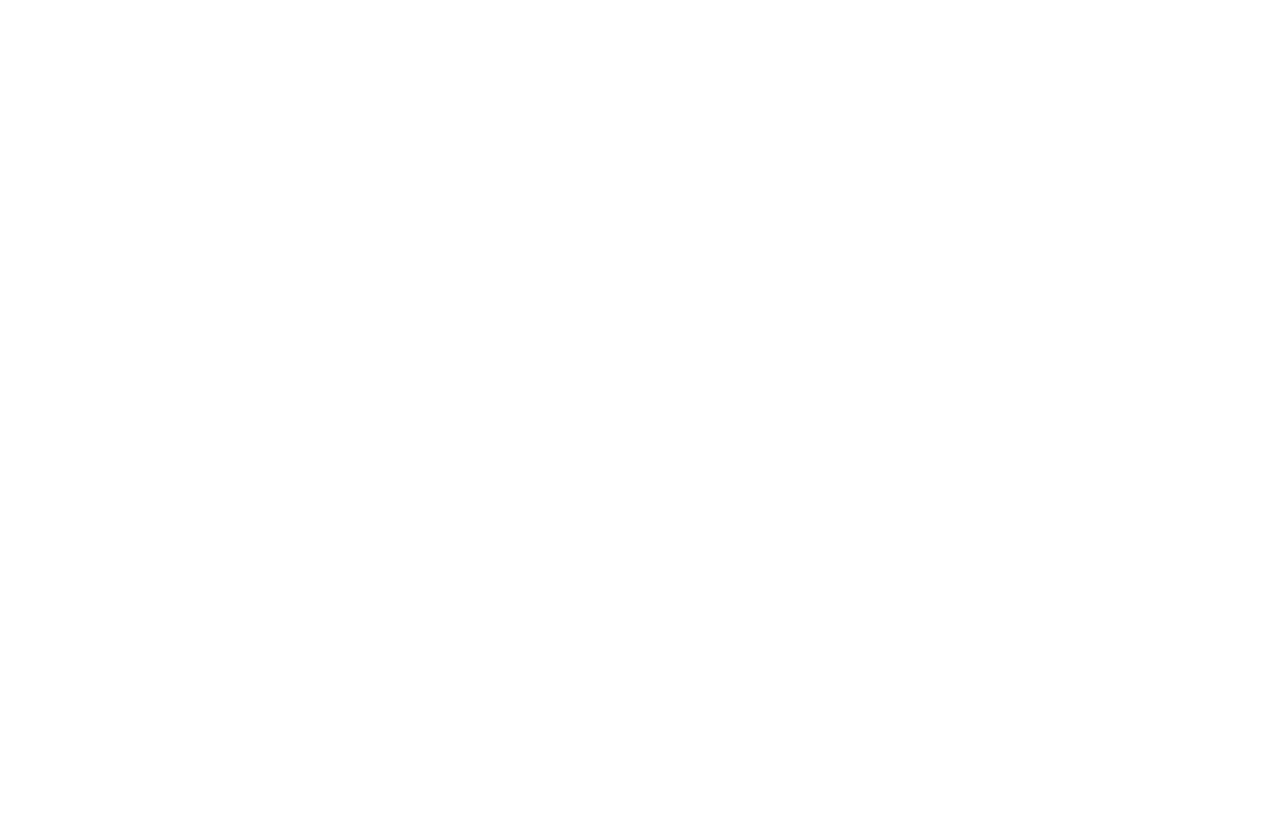
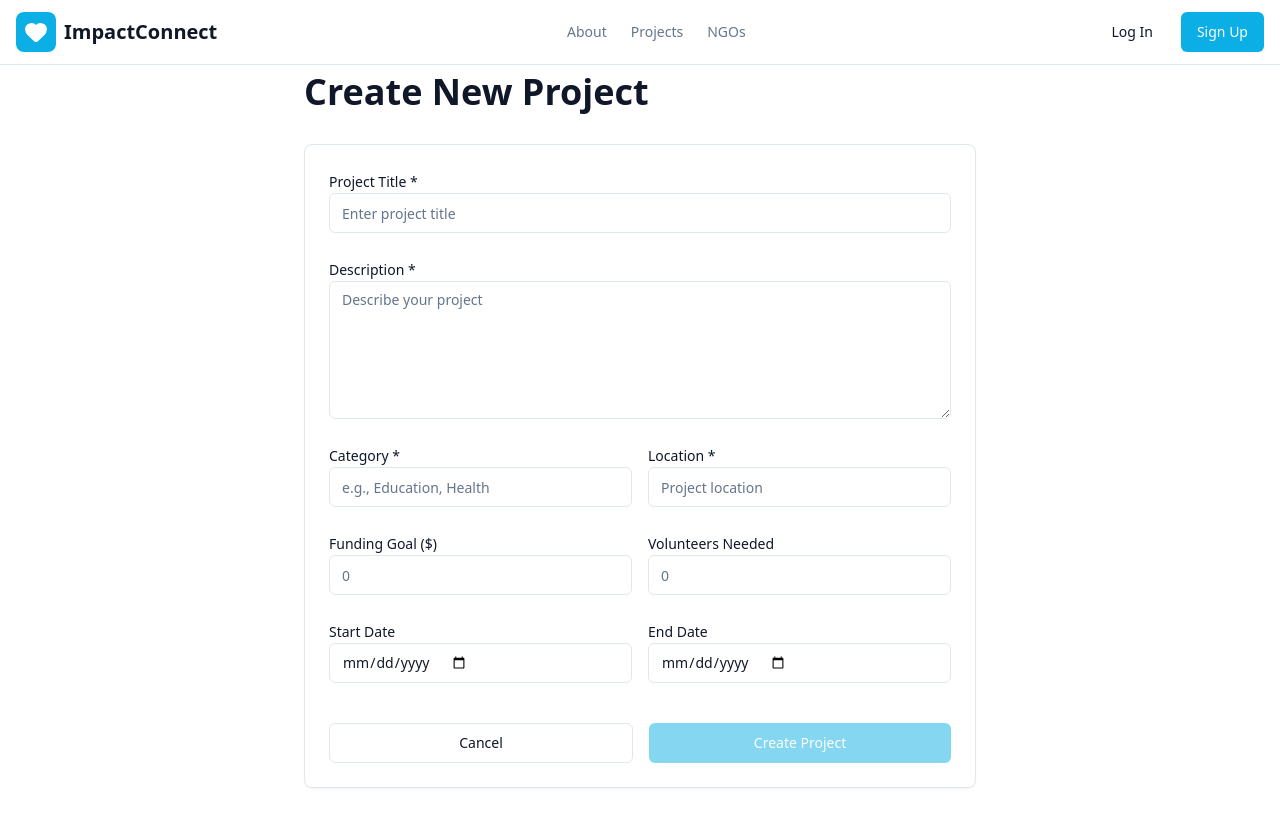
Before and after one commit to PranjalMantri/ImpactConnect, a React (Vite) app: page /ngo/create-project in a window 1280 px wide. Before the commit this address had no page. Shown: the top 826 px of the page. Before the commit the page ends 800 px from the top, so only its background shows below. Built offline with nearby package versions, Linux system fonts and the light colour scheme.

Commit message:
feat: add Create Project page and update routing

```diff
--- a/src/main.jsx
+++ b/src/main.jsx
@@ -12,6 +12,7 @@
 import DonorDashboard from "./pages/DonorDashboard.jsx";
 import Messages from "./pages/Messages.jsx";
 import NGODashboard from "./pages/NGODashboard.jsx";
+import CreateProject from "./pages/CreateProject.jsx";
 
 createRoot(document.getElementById("root")).render(
   <StrictMode>
@@ -27,6 +28,7 @@
         <Route path="/donor-dashboard" element={<DonorDashboard />} />
         <Route path="/messages" element={<Messages />} />
         <Route path="/ngo-dashboard" element={<NGODashboard />} />
+        <Route path="/ngo/create-project" element={<CreateProject />} />
       </Routes>
     </BrowserRouter>
   </StrictMode>
--- /dev/null
+++ b/src/pages/CreateProject.jsx
@@ -0,0 +1,239 @@
+import { useState } from "react";
+import { useNavigate } from "react-router-dom";
+import Navbar from "../components/Navbar";
+import {
+  Card,
+  CardContent,
+  CardHeader,
+  CardTitle,
+} from "../components/ui/Card";
+import { Button } from "../components/ui/Button";
+import { Input } from "../components/ui/Input";
+import { Textarea } from "../components/ui/TextArea";
+import { Label } from "../components/ui/Label";
+
+// --- Dummy Data and Functions for Frontend Development ---
+
+// Simulate a verified NGO session
+const DUMMY_NGO = {
+  id: "ngo-456",
+  organization_name: "Hope for the Future Foundation",
+  verification_status: "verified", // Ensure this is 'verified' to show the form
+};
+const DUMMY_NGO_UNVERIFIED = {
+  id: "ngo-789",
+  organization_name: "Unverified Charity",
+  verification_status: "pending",
+};
+
+// Use the verified NGO for the main component display
+const ngo = DUMMY_NGO;
+
+// --- Component ---
+
+const CreateProject = () => {
+  const navigate = useNavigate();
+  const [formData, setFormData] = useState({
+    title: "",
+    description: "",
+    category: "",
+    location: "",
+    fundingGoal: "",
+    volunteersNeeded: "",
+    startDate: "",
+    endDate: "",
+  });
+  const [isSubmitting, setIsSubmitting] = useState(false); // Dummy loading state
+
+  const handleChange = (e) => {
+    const { id, value } = e.target;
+    setFormData({ ...formData, [id]: value });
+  };
+
+  const handleSubmit = () => {
+    // Basic form validation check (required fields from your original code)
+    if (
+      !formData.title ||
+      !formData.description ||
+      !formData.category ||
+      !formData.location
+    ) {
+      console.error("Please fill out all required fields.");
+      // In a real app, you would show a toast/error here
+      return;
+    }
+
+    setIsSubmitting(true);
+
+    // Simulate API call delay
+    setTimeout(() => {
+      // Log the data instead of sending to Supabase
+      console.log("--- New Project Data ---");
+      console.log("NGO ID:", ngo.id);
+      console.log("Title:", formData.title);
+      console.log("Category:", formData.category);
+      console.log("Funding Goal:", parseFloat(formData.fundingGoal) || 0);
+      console.log("------------------------");
+
+      setIsSubmitting(false);
+
+      // Simulate successful toast and navigation
+      console.log("Project created successfully! (Simulated)");
+      navigate("/ngo-dashboard");
+    }, 1500);
+  };
+
+  // Check 2: Verification Status (Simulate failure with DUMMY_NGO_UNVERIFIED if needed)
+  if (ngo.verification_status !== "verified") {
+    return (
+      <div className="min-h-screen flex flex-col">
+        <Navbar />
+        <main className="flex-1 flex items-center justify-center">
+          <Card className="w-full max-w-md">
+            <CardHeader>
+              <CardTitle>Verification Pending</CardTitle>
+            </CardHeader>
+            <CardContent>
+              <p className="mb-4">
+                Your NGO must be verified before creating projects.
+              </p>
+              <Button onClick={() => navigate("/")}>Return Home</Button>
+            </CardContent>
+          </Card>
+        </main>
+      </div>
+    );
+  }
+
+  const isFormValid =
+    formData.title &&
+    formData.description &&
+    formData.category &&
+    formData.location;
+
+  return (
+    <div className="mt-10 min-h-screen flex flex-col">
+      <Navbar />
+      <main className="flex-1 container mx-auto px-4 py-8">
+        <div className="max-w-2xl mx-auto">
+          <h1 className="text-4xl font-bold mb-8">Create New Project</h1>
+
+          <Card>
+            <CardContent className="pt-6 space-y-6">
+              {/* Project Title */}
+              <div>
+                <Label htmlFor="title">Project Title *</Label>
+                <Input
+                  id="title"
+                  value={formData.title}
+                  onChange={handleChange}
+                  placeholder="Enter project title"
+                />
+              </div>
+
+              {/* Description */}
+              <div>
+                <Label htmlFor="description">Description *</Label>
+                <Textarea
+                  id="description"
+                  value={formData.description}
+                  onChange={handleChange}
+                  placeholder="Describe your project"
+                  rows={6}
+                />
+              </div>
+
+              {/* Category & Location */}
+              <div className="grid grid-cols-1 sm:grid-cols-2 gap-4">
+                <div>
+                  <Label htmlFor="category">Category *</Label>
+                  <Input
+                    id="category"
+                    value={formData.category}
+                    onChange={handleChange}
+                    placeholder="e.g., Education, Health"
+                  />
+                </div>
+                <div>
+                  <Label htmlFor="location">Location *</Label>
+                  <Input
+                    id="location"
+                    value={formData.location}
+                    onChange={handleChange}
+                    placeholder="Project location"
+                  />
+                </div>
+              </div>
+
+              {/* Funding Goal & Volunteers Needed */}
+              <div className="grid grid-cols-1 sm:grid-cols-2 gap-4">
+                <div>
+                  <Label htmlFor="fundingGoal">Funding Goal ($)</Label>
+                  <Input
+                    id="fundingGoal"
+                    type="number"
+                    value={formData.fundingGoal}
+                    onChange={handleChange}
+                    placeholder="0"
+                  />
+                </div>
+                <div>
+                  <Label htmlFor="volunteersNeeded">Volunteers Needed</Label>
+                  <Input
+                    id="volunteersNeeded"
+                    type="number"
+                    value={formData.volunteersNeeded}
+                    onChange={handleChange}
+                    placeholder="0"
+                  />
+                </div>
+              </div>
+
+              {/* Start Date & End Date */}
+              <div className="grid grid-cols-1 sm:grid-cols-2 gap-4">
+                <div>
+                  <Label htmlFor="startDate">Start Date</Label>
+                  <Input
+                    id="startDate"
+                    type="date"
+                    value={formData.startDate}
+                    onChange={handleChange}
+                  />
+                </div>
+                <div>
+                  <Label htmlFor="endDate">End Date</Label>
+                  <Input
+                    id="endDate"
+                    type="date"
+                    value={formData.endDate}
+                    onChange={handleChange}
+                  />
+                </div>
+              </div>
+
+              {/* Action Buttons */}
+              <div className="flex gap-4 pt-4">
+                <Button
+                  variant="outline"
+                  onClick={() => navigate("/ngo-dashboard")}
+                  className="flex-1"
+                >
+                  Cancel
+                </Button>
+                <Button
+                  onClick={handleSubmit}
+                  disabled={!isFormValid || isSubmitting}
+                  className="flex-1"
+                >
+                  {isSubmitting ? "Creating..." : "Create Project"}
+                </Button>
+              </div>
+            </CardContent>
+          </Card>
+        </div>
+      </main>
+    </div>
+  );
+};
+
+export default CreateProject;
```
